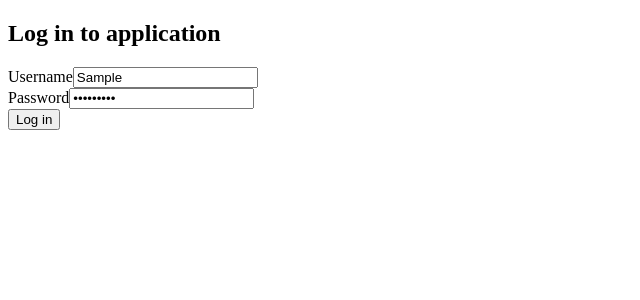
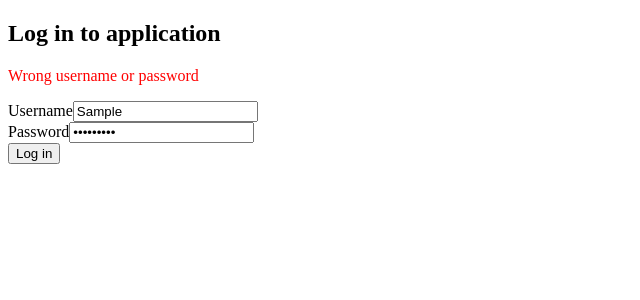
Before and after one commit to BobtheGoon/FullStackOpenPart5, a React (Create React App) app: page / in a window 1280 px wide. Both pictures are taken after typing "Sample", "Sample123" into the empty fields and a click on the button "Log in". Shown: the top 300 px of the page, without its empty margins (0-640 px from the left). Built offline with nearby package versions, Linux system fonts and the light colour scheme; no server answers.

Commit message:
Add InfoMessage

```diff
--- a/src/App.js
+++ b/src/App.js
@@ -4,6 +4,7 @@ import './styles.css'
 import Blog from './components/Blog'
 import LoginForm from './components/LoginForm'
 import BlogForm from './components/BlogForm'
+import InfoMessage from './components/InfoMessage'
 
 import blogService from './services/blogs'
 import loginService from './services/loginService'
@@ -13,6 +14,8 @@ const App = () => {
   const [username, setUserName] = useState('')
   const [password, setPassword] = useState('')
   const [user, setUser] = useState(null)
+  const [infoMessage, setInfoMessage] = useState(null)
+  const [infoStyle, setInfoStyle] = useState(null)
 
   useEffect(() => {
     blogService.getAll().then(blogs =>
@@ -46,6 +49,13 @@ const App = () => {
     }
     catch (exception) {
       console.log('failure')
+      setInfoMessage('Wrong username or password')
+      setInfoStyle('error')
+
+      setTimeout(() => {
+        setInfoMessage(null)
+        setInfoStyle(null)
+      }, 5000)
     }
   }
 
@@ -57,14 +67,27 @@ const App = () => {
 
   const addBlog = (blogObject) => {
     blogService.submitBlog(blogObject)
+
+    //Add new blog to blog state
     setBlogs(blogs.concat(blogObject))
+
+    setInfoMessage(`Added new blog ${blogObject.title}!`)
+    setInfoStyle('success')
+
+    setTimeout(() => {
+      setInfoMessage(null)
+      setInfoStyle(null)
+    }, 5000)
   }
 
-  if (user === null) return LoginForm({username, setUserName, password, setPassword, handleLogin})
+  if (user === null) {
+    return LoginForm({username, setUserName, password, setPassword, handleLogin, infoMessage, infoStyle})
+  }
 
   return (
     <div>
       <h2>Blogs</h2>
+      <InfoMessage message={infoMessage} style={infoStyle} />
       <div>
         {user.username} logged in
         <button onClick={handleLogout}>Log out</button>
--- /dev/null
+++ b/src/components/InfoMessage.js
@@ -0,0 +1,11 @@
+const InfoMessage = ({message, style}) => {
+  if (message === null) return null
+
+  return (
+    <div>
+      <p className={style}>{message}</p>
+    </div>
+  )
+}
+
+export default InfoMessage
--- a/src/components/LoginForm.js
+++ b/src/components/LoginForm.js
@@ -1,6 +1,9 @@
-const LoginForm = ({username, setUserName, password, setPassword, handleLogin}) => (
+import InfoMessage from "./InfoMessage"
+
+const LoginForm = ({username, setUserName, password, setPassword, handleLogin, infoMessage, infoStyle}) => (
   <div>
     <h2>Log in to application</h2>
+    <InfoMessage message={infoMessage} style={infoStyle} />
     <form onSubmit={handleLogin}>
       <div>
         Username
--- a/src/styles.css
+++ b/src/styles.css
@@ -4,3 +4,11 @@
   flex-direction: column;
   gap: 5px;
 }
+
+.error {
+  color: red;
+}
+
+.success {
+  color: green;
+}
```
